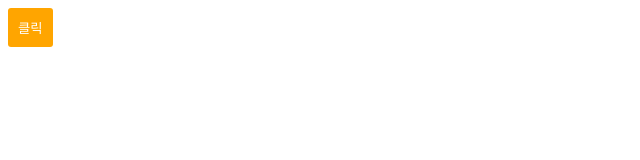
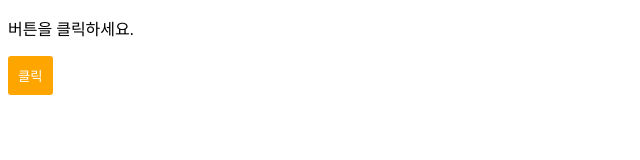
Before and after one commit to socratone/web-page-basics, a plain HTML site: page index.html in a window 1280 px wide. Shown: the whole page, without its empty margins (0-640 px from the left). Drawn offline with Linux system fonts and the light colour scheme.

Commit message:
블로그의 내용대로 수정

```diff
--- a/index.html
+++ b/index.html
@@ -5,6 +5,7 @@
   <link rel="stylesheet" href="styles.css">
 </head>
 <body>
+  <p>버튼을 클릭하세요.</p>
   <button id="button">클릭</button>
   <script src="index.js"></script>
 </body>
--- a/styles.css
+++ b/styles.css
@@ -2,6 +2,6 @@
   background-color: orange;
   color: white;
   border: 0;
+  border-radius: 3px;
   padding: 10px;
-  border-radius: 3px;
 }
```
